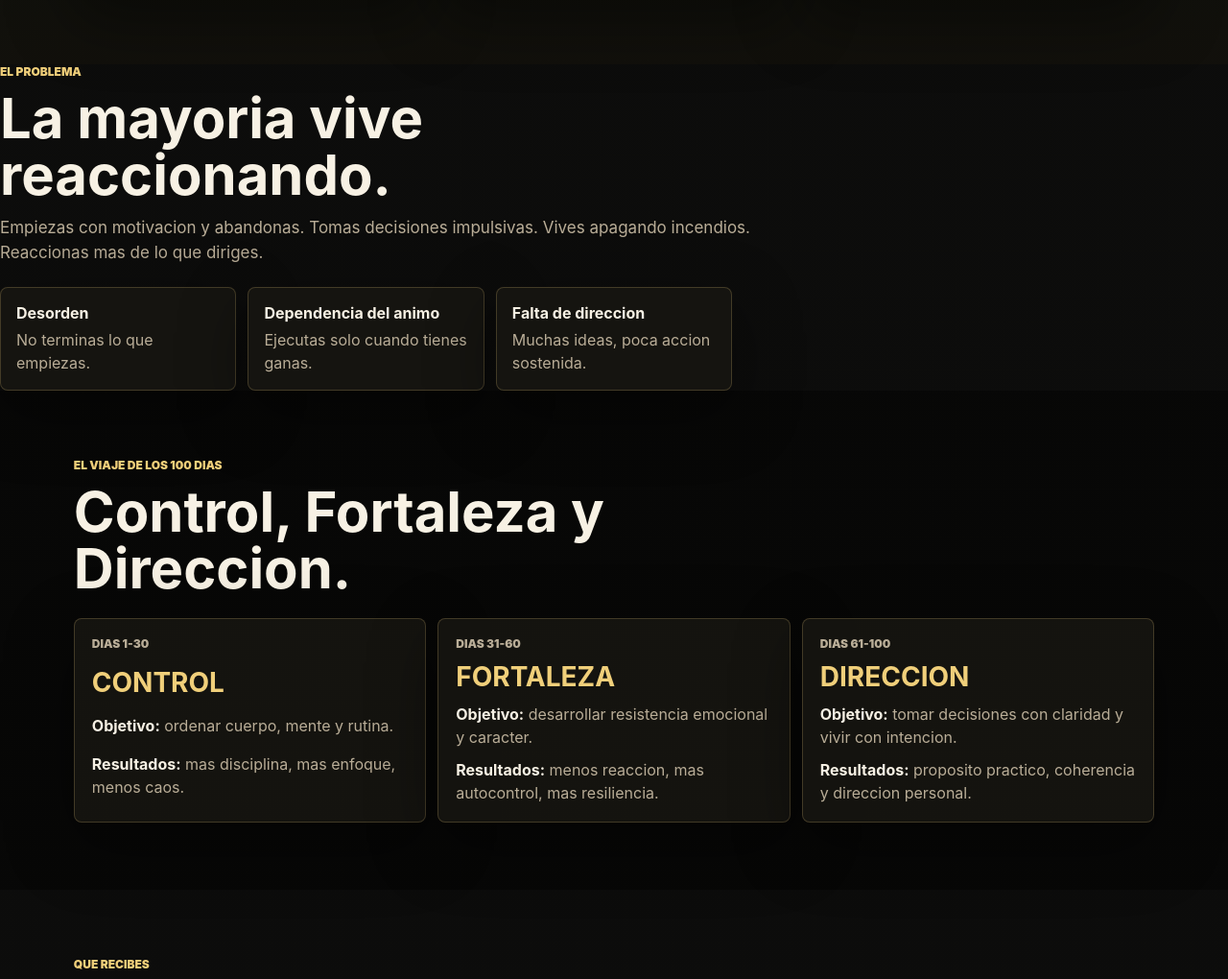
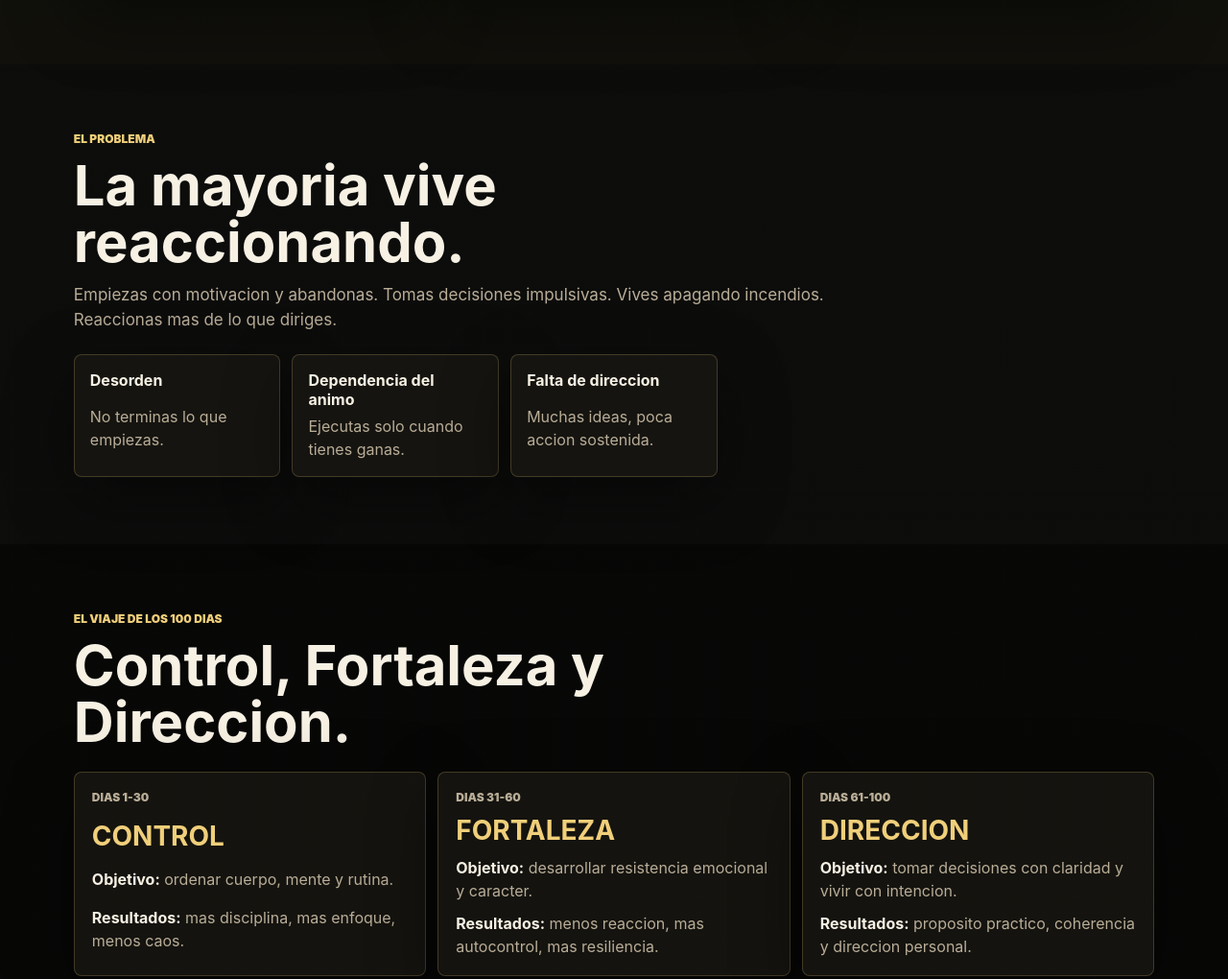
Before and after one commit to Ycastillog/100-dias-el-metodo, a plain HTML site: page index.html in a window 1280 px wide. Shown: the part 1478-2498 px from the top of the page at 96% size. Drawn offline with Linux system fonts and the light colour scheme.

Commit message:
Corregir espaciado publico de secciones

```diff
--- a/assets/styles.css
+++ b/assets/styles.css
@@ -109,6 +109,7 @@ main {
 }
 
 .welcome-screen,
+.section-band,
 .activation-section,
 .dashboard-section,
 .daily-section,
@@ -116,6 +117,8 @@ main {
 .phases-section,
 .kit-section,
 .resources-section,
+.conversion-section,
+.social-engine-section,
 .future-section,
 .day-zero {
   padding: 44px 16px;
@@ -1393,6 +1396,7 @@ footer p {
 
   .welcome-screen,
   .sales-hero,
+  .section-band,
   .visual-system-section,
   .activation-section,
   .dashboard-section,
@@ -1401,6 +1405,8 @@ footer p {
   .phases-section,
   .kit-section,
   .resources-section,
+  .conversion-section,
+  .social-engine-section,
   .recommendations-section,
   .audience-section,
   .plans-section,
```
